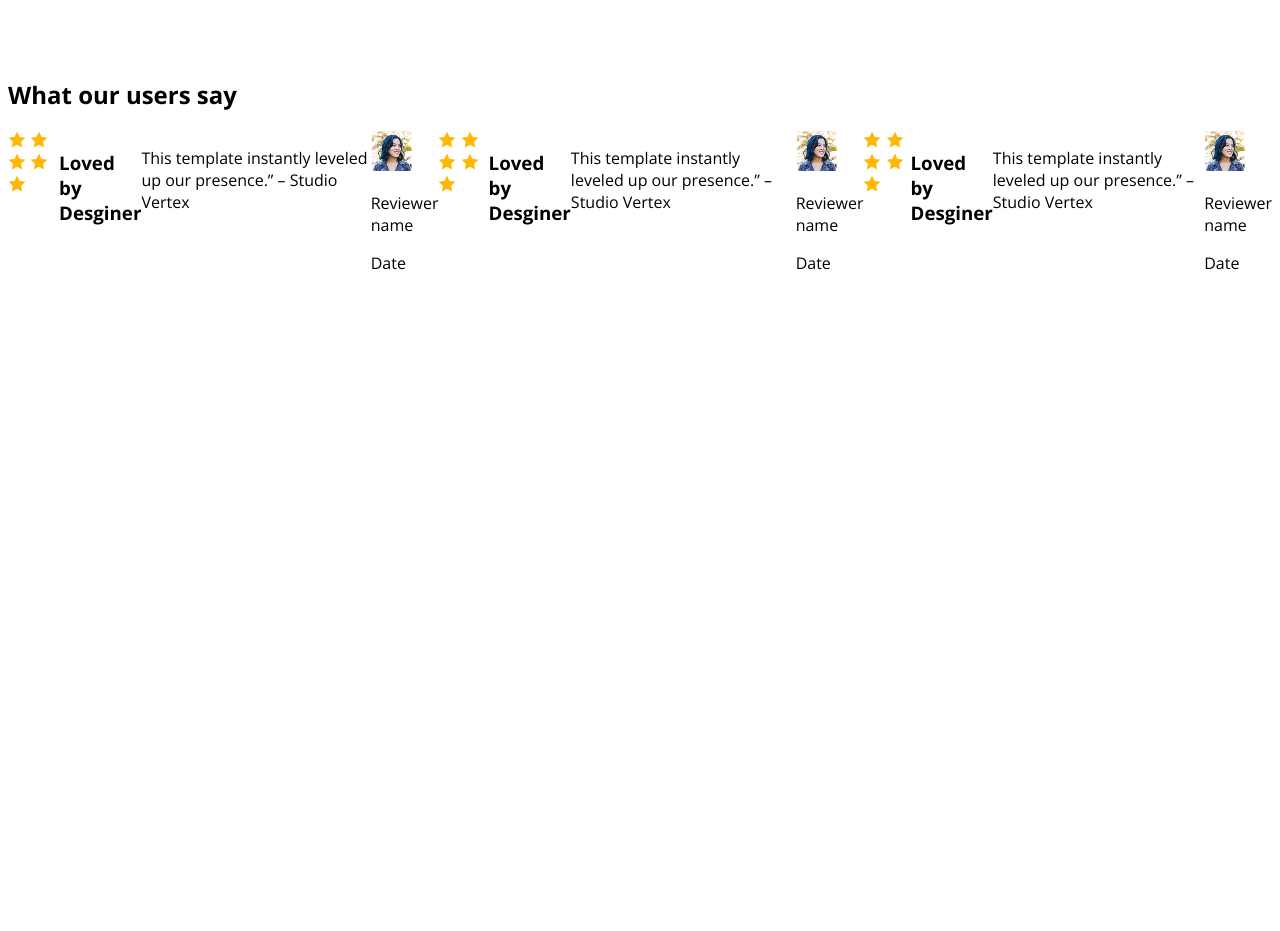
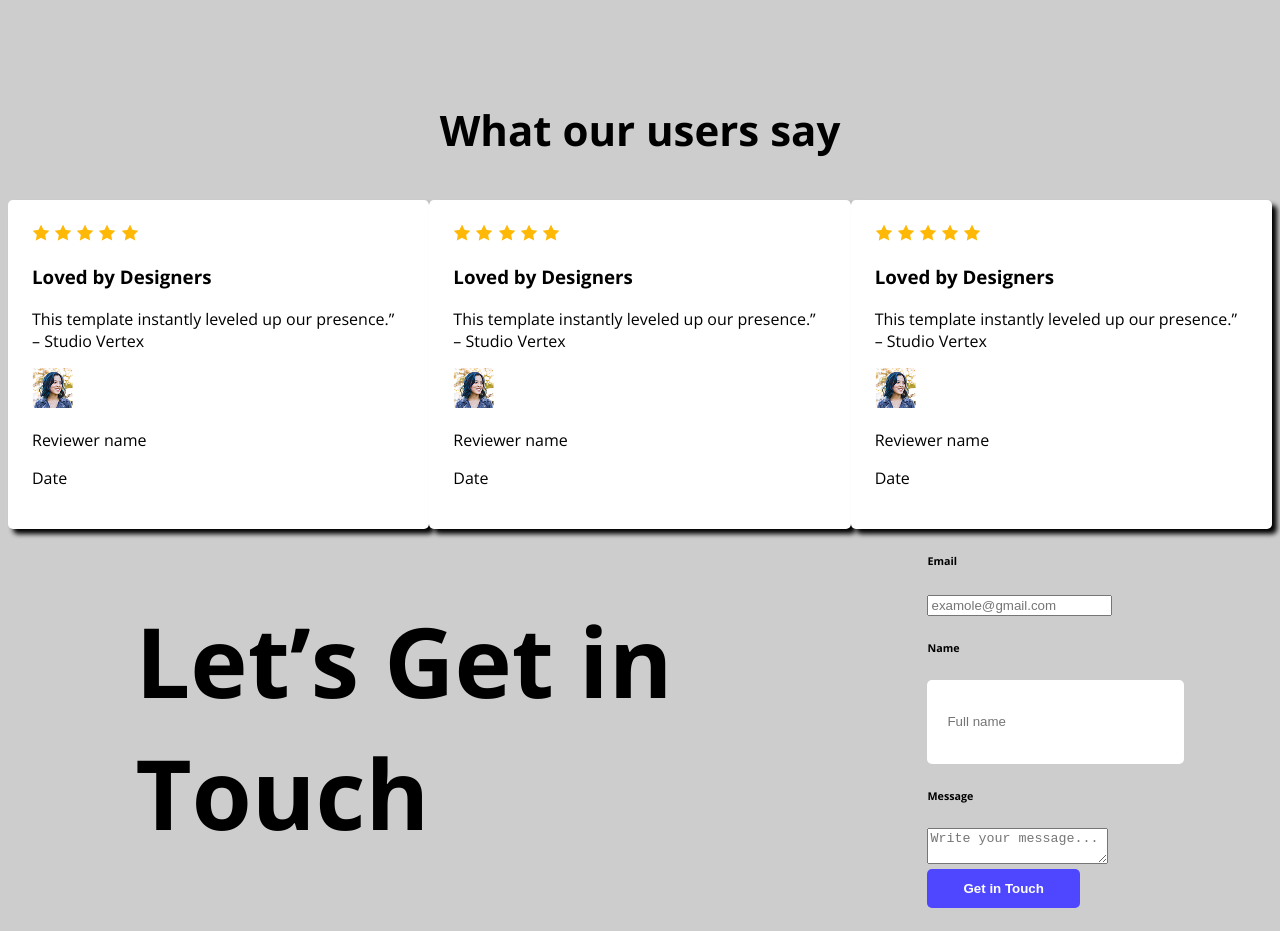
Before and after one commit to Munshi-Reza/Assignment-1, a plain HTML site: page Assignment/index.html in a window 1280 px wide. Shown: the part 1860-2791 px from the top of the page. Before the commit the page ends 2158 px from the top, so only its background shows below. Drawn offline with nearby package versions, Linux system fonts and the light colour scheme.

Commit message:
2nd commit

```diff
--- a/Assignment/index.html
+++ b/Assignment/index.html
@@ -60,71 +60,87 @@
 
   <br><br><br>
 
-  <div class="users-section">
-    <h2 class="user-text">What our users say</h2>
+  <div class="user-section">
 
-    <div class="user-item">
-<div class="user-item-menu">
-      <div class="image">
+    <h3 class="user-review">What our users say</h3>
+
+    <div class="user-flex-item">
+
+        <div class="card-1">
           <img src="../Assets/icon-star.png" alt="">
           <img src="../Assets/icon-star.png" alt="">
           <img src="../Assets/icon-star.png" alt="">
           <img src="../Assets/icon-star.png" alt="">
           <img src="../Assets/icon-star.png" alt="">
-        </div>
-      <h3>Loved by Desginer</h3>
+          <h3>Loved by Designers</h3>
           <p>This template instantly leveled up our presence.” – Studio Vertex</p>
 
-        <div class="review">
+            <div class="review-flex-item">
               <img src="../Assets/avatar.png" alt="">
               <p>Reviewer name</p>
               <p>Date</p>
             </div>
 
+        </div>
 
-<div class="user-item-menu">
-      <div class="image">
+        <div class="card-1">
           <img src="../Assets/icon-star.png" alt="">
           <img src="../Assets/icon-star.png" alt="">
           <img src="../Assets/icon-star.png" alt="">
           <img src="../Assets/icon-star.png" alt="">
           <img src="../Assets/icon-star.png" alt="">
-        </div>
-      <h3>Loved by Desginer</h3>
+          <h3>Loved by Designers</h3>
           <p>This template instantly leveled up our presence.” – Studio Vertex</p>
 
-        <div class="review">
+            <div class="review-flex-item">
               <img src="../Assets/avatar.png" alt="">
               <p>Reviewer name</p>
               <p>Date</p>
             </div>
 
+        </div>
 
-<div class="user-item-menu">
-      <div class="image">
+        <div class="card-1">
           <img src="../Assets/icon-star.png" alt="">
           <img src="../Assets/icon-star.png" alt="">
           <img src="../Assets/icon-star.png" alt="">
           <img src="../Assets/icon-star.png" alt="">
           <img src="../Assets/icon-star.png" alt="">
-        </div>
-      <h3>Loved by Desginer</h3>
+          <h3>Loved by Designers</h3>
           <p>This template instantly leveled up our presence.” – Studio Vertex</p>
 
-        <div class="review">
+            <div class="review-flex-item">
               <img src="../Assets/avatar.png" alt="">
               <p>Reviewer name</p>
               <p>Date</p>
             </div>
 
-
-
-
-      </div>
         </div>
     </div>
 
+  </div>
+
+  <div class="user-flex-item">
+    <h1 class="touch">
+      Let’s Get in <br> Touch
+    </h1>
+       <div class="form">
+        <form action="">
+          <h6>Email</h6>
+          <input type="email" name="" id="" placeholder="examole@gmail.com">
+          <h6>Name</h6>
+          <input type="text" name="" id="" placeholder="Full name">
+          <h6>Message</h6>
+          <textarea name="" id="" placeholder="Write your message..."></textarea><br>
+          <button class="btn-bg btn-sign">Get in Touch</button>
+        </form>
+       </div>
+  </div>
 </main>
+
+<footer>
+
+</footer>
 
 </body>
 </html>
--- a/Assignment/style.css
+++ b/Assignment/style.css
@@ -5,6 +5,9 @@
   font-style: normal;
   font-variation-settings:
     "wdth" 100;
+}
+body{
+    background-color: #CDCDCD;
 }
 
 .header{
@@ -94,7 +97,34 @@ font-size: 24px;
     color: #757575;
     font-size: 20px;
 }
-.user-item-menu{
+.user-flex-item{
     display: flex;
     justify-content: space-around;
 }
+.user-review{
+    font-size: 42px;
+    font-weight: bold;
+    text-align: center;
+}
+.card-1{
+    background-color: #FFFFFF;
+    padding: 24px;
+    border-radius: 5px;
+    box-shadow: 5px 5px 5px black;
+}
+.touch{
+    font-size: 97px;
+    font-weight: bold;
+}
+form input[type="text"],  footer input[type="email"], footer textarea {
+    height: 64px;
+    border-radius: 5px;
+    background-color: white;
+    display: block;
+    width: 100%;
+    padding: 10px 20px;
+    margin-bottom: 24px;
+    border: none;
+
+
+}
```
Lines whose indentation alone changed are shown as unchanged.
